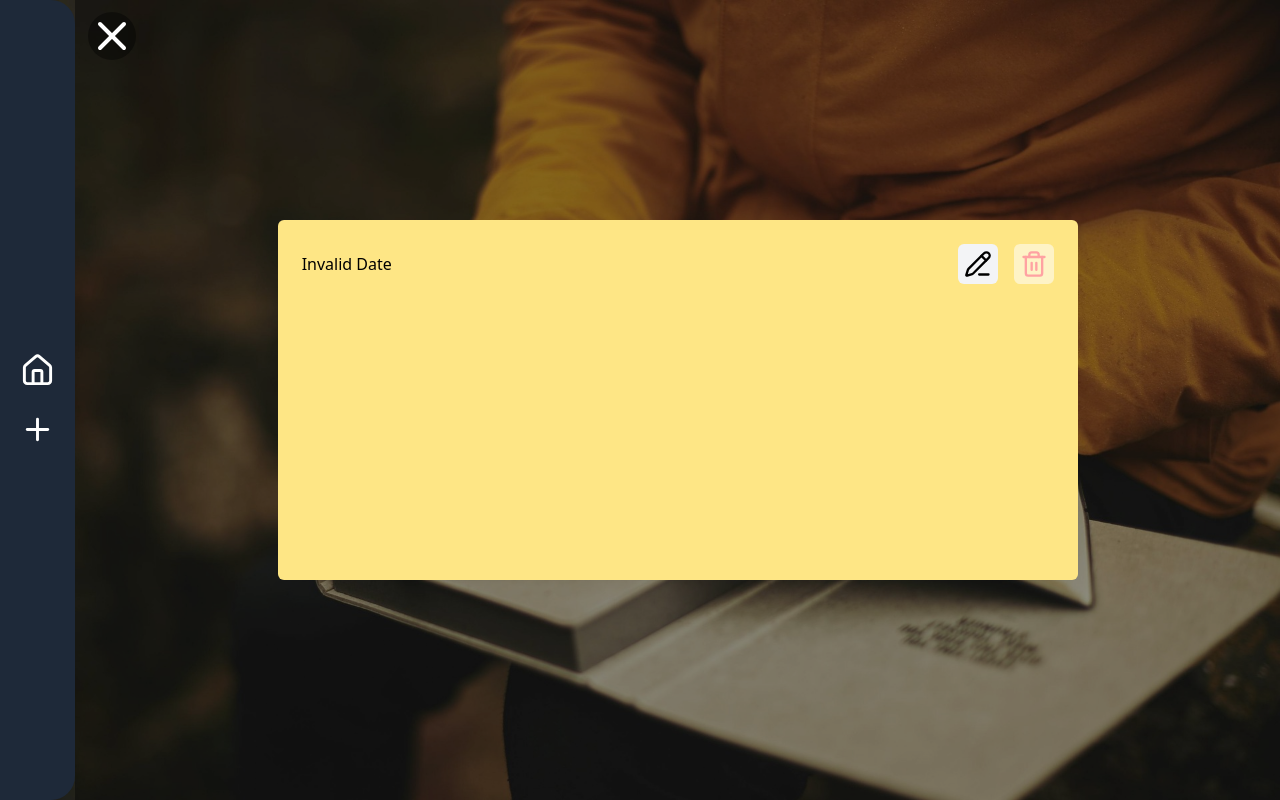
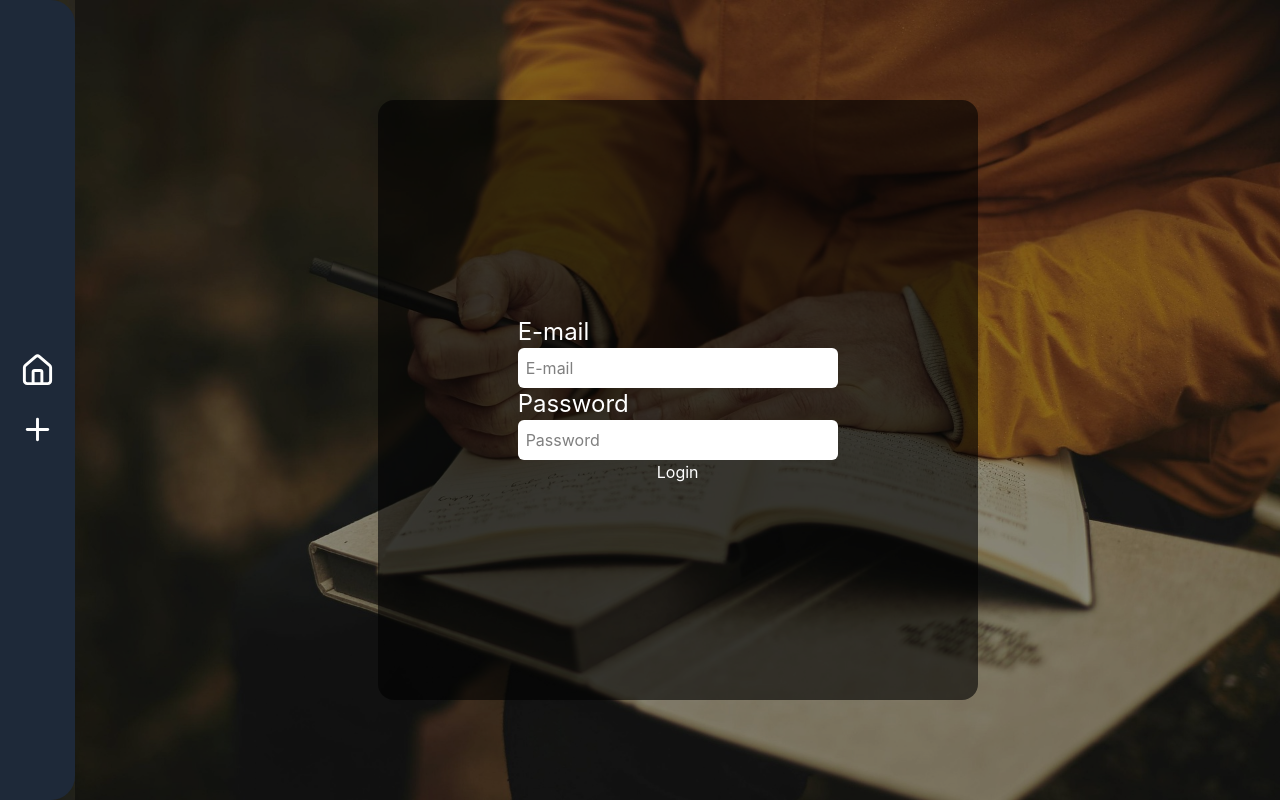
Before and after one commit to Sullivan-Bueno/App-notas, a React (Vite) app in the folder frontend/: page /login in a window 1280 px wide. Built offline with nearby package versions, Linux system fonts and the light colour scheme; no server answers.

Commit message:
feat: login page and JWT token check on main page

```diff
--- a/frontend/src/App.jsx
+++ b/frontend/src/App.jsx
@@ -3,6 +3,7 @@ import SideBar from "./components/SideBar.jsx";
 import Home from "./pages/Home.jsx";
 import AddNote from "./pages/AddNote.jsx";
 import UpdateNote from "./pages/UpdateNote.jsx";
+import Login from "./pages/Login.jsx";
 import { BrowserRouter, Routes, Route } from "react-router-dom";
 
 function App() {
@@ -12,6 +13,7 @@ function App() {
         <SideBar />
         <Routes>
           <Route path="/" element={<Home type="allNotes" />} />
+          <Route path="/login" element={<Login />} />
           <Route path="/:id" element={<Home type="SingleNote" />} />
           <Route path="/addnotes" element={<AddNote />} />
           <Route path="/updatenote/:id" element={<UpdateNote />} />
--- /dev/null
+++ b/frontend/src/components/MessageComponent.jsx
@@ -0,0 +1,11 @@
+const MessageComponent = (props) => {
+  return (
+    <div className="min-h-screen w-full flex justify-center items-center bg-[rgba(0,0,0,0.4)]">
+      <div className="p-10 rounded-4xl bg-[rgba(0,0,0,0.6)]">
+        <h1 className="text-white text-3xl ">{props.children}</h1>
+      </div>
+    </div>
+  );
+};
+
+export default MessageComponent;
--- a/frontend/src/main.jsx
+++ b/frontend/src/main.jsx
@@ -1,13 +1,15 @@
 import { StrictMode } from "react";
 import { createRoot } from "react-dom/client";
+import { CookiesProvider } from "react-cookie";
 import "./App.css";
 import App from "./App.jsx";
 
-
 createRoot(document.getElementById("root")).render(
-  <div className="h-screen w-screen bg-[url(/imagem.jpg)] bg-cover flex">
-    <StrictMode>
-      <App />
-    </StrictMode>
-  </div>
+  <CookiesProvider>
+    <div className="h-screen w-screen bg-[url(/imagem.jpg)] bg-cover flex">
+      <StrictMode>
+        <App />
+      </StrictMode>
+    </div>
+  </CookiesProvider>,
 );
--- a/frontend/src/pages/AllNotes.jsx
+++ b/frontend/src/pages/AllNotes.jsx
@@ -2,32 +2,21 @@ import Note from "../components/Note";
 import { useNavigate } from "react-router-dom";
 import { Search } from "lucide-react";
 import { useState } from "react";
+import MessageComponent from "../components/MessageComponent";
 
 const AllNotes = ({ note, loading }) => {
   const [filter, setFilter] = useState("");
   const navigate = useNavigate();
   const filteredNotes = note.filter((n) =>
-  n.title.toLowerCase().includes(filter.toLowerCase()),
-);
+    n.title.toLowerCase().includes(filter.toLowerCase()),
+  );
 
   if (loading) {
-    return (
-      <div className="min-h-screen w-full flex justify-center items-center bg-[rgba(0,0,0,0.4)]">
-        <div className="p-10 rounded-4xl bg-[rgba(0,0,0,0.6)]">
-          <h1 className="text-white text-3xl ">Carregando...</h1>
-        </div>
-      </div>
-    );
+    return <MessageComponent>Carregando...</MessageComponent>;
   }
 
   if (note.length == 0) {
-    return (
-      <div className="h-full w-full flex justify-center items-center bg-[rgba(0,0,0,0.4)]">
-        <div className="p-10 rounded-4xl bg-[rgba(0,0,0,0.6)]">
-          <h1 className="text-white text-3xl ">Notas não encontradas</h1>
-        </div>
-      </div>
-    );
+    return <MessageComponent>Notas não encontradas</MessageComponent>;
   }
 
   function handleFilterChange(e) {
--- a/frontend/src/pages/Home.jsx
+++ b/frontend/src/pages/Home.jsx
@@ -2,15 +2,21 @@ import { useEffect, useState } from "react";
 import AllNotes from "./AllNotes.jsx";
 import SingleNote from "./SingleNote.jsx";
 import axios from "axios";
-import { useParams } from "react-router-dom";
+import { useNavigate, useParams } from "react-router-dom";
+import { useCookies } from "react-cookie";
 
 const Home = ({ type }) => {
+  const navigate = useNavigate();
   const { id } = useParams();
   const [note, setNote] = useState({});
   const [noteArray, setNoteArray] = useState([]);
   const [loading, setLoading] = useState(false);
+  const [cookies] = useCookies();
 
   useEffect(() => {
+    if (cookies.token == undefined) {
+      navigate("/login");
+    }
     async function getNote() {
       try {
         setLoading(true);
@@ -30,7 +36,7 @@ const Home = ({ type }) => {
       }
     }
     getNote();
-  }, [id]);
+  }, [id, cookies.token2, navigate]);
 
   if (type === "SingleNote") {
     return <SingleNote note={note} loading={loading} />;
--- /dev/null
+++ b/frontend/src/pages/Login.jsx
@@ -0,0 +1,72 @@
+import { useEffect, useState } from "react";
+import { useCookies } from "react-cookie";
+import { useNavigate } from "react-router-dom";
+
+import axios from "axios";
+
+const Login = () => {
+  const [cookies, setCookie, removeCookie] = useCookies(["token"]);
+  const [email, setEmail] = useState("");
+  const [password, setPassword] = useState("");
+  const navigate = useNavigate();
+
+  function handleEmailChange(e) {
+    setEmail(e.target.value);
+  }
+
+  function handlePasswordChange(e) {
+    setPassword(e.target.value);
+  }
+
+  async function handleLoginClick(email, password) {
+    try {
+      const token = await axios.post("http://localhost:5000/user/auth", {
+        email: email,
+        password: password,
+      });
+      setCookie("token", token.data.token);
+      navigate("/");
+    } catch (err) {
+      alert("Email ou senha inválidos");
+      console.error(err);
+    }
+  }
+
+  return (
+    <div className="flex justify-center items-center w-full h-full bg-[rgba(0,0,0,0.4)]">
+      <div className="flex justify-center itens-center h-150 w-150 bg-[rgba(0,0,0,0.6)] p-4 rounded-2xl">
+        <div className="text-white flex flex-col justify-center">
+          <label htmlFor="email" className="text-2xl">
+            E-mail
+          </label>
+          <input
+            value={email}
+            onChange={handleEmailChange}
+            type="text"
+            className="bg-white h-10 w-80 text-black rounded-md p-2"
+            placeholder="E-mail"
+          />
+          <label htmlFor="password" className="text-2xl">
+            Password
+          </label>
+          <input
+            value={password}
+            onChange={handlePasswordChange}
+            type="password"
+            className="bg-white h-10 w-80 text-black rounded-md p-2"
+            placeholder="Password"
+          />
+          <button
+            onClick={() => {
+              handleLoginClick(email, password);
+            }}
+          >
+            Login
+          </button>
+        </div>
+      </div>
+    </div>
+  );
+};
+
+export default Login;
--- a/frontend/src/pages/SingleNote.jsx
+++ b/frontend/src/pages/SingleNote.jsx
@@ -1,7 +1,8 @@
 import { X, Trash2, PencilLine } from "lucide-react";
 import { useNavigate } from "react-router-dom";
-import { formatDate } from "../utils/formatDate"
+import { formatDate } from "../utils/formatDate";
 import axios from "axios";
+import Loading from "../components/MessageComponent";
 
 const SingleNote = ({ note, loading }) => {
   const navigate = useNavigate();
@@ -11,13 +12,7 @@ const SingleNote = ({ note, loading }) => {
   }
 
   if (loading) {
-    return (
-      <div className="min-h-screen w-full flex justify-center items-center bg-[rgba(0,0,0,0.4)]">
-        <div className="p-10 rounded-4xl bg-[rgba(0,0,0,0.6)]">
-          <h1 className="text-white text-3xl ">Carregando...</h1>
-        </div>
-      </div>
-    );
+    return <Loading>Carregando...</Loading>;
   }
 
   async function handleDeleteClick(id) {
@@ -38,7 +33,7 @@ const SingleNote = ({ note, loading }) => {
   return (
     <div className="flex justify-center items-center h-full w-full bg-[rgba(0,0,0,0.4)] bg-blend-color">
       <X
-        className="cursor-pointer bg-[rgba(0,0,0,0.4)] bg-blend-color text-white h-[48px] w-[48px] rounded-3xl absolute top-3 left-22 hover:bg-white hover:text-black ease-in transition-all"
+        className="cursor-pointer bg-[rgba(0,0,0,0.4)] bg-blend-color text-white h-12 w-12 rounded-3xl absolute top-3 left-22 hover:bg-white hover:text-black ease-in transition-all"
         onClick={handleXClick}
       />
       <div className="flex flex-col gap-2 text-black h-90 w-200 bg-amber-200 p-6 rounded-md">
--- a/frontend/src/pages/UpdateNote.jsx
+++ b/frontend/src/pages/UpdateNote.jsx
@@ -51,7 +51,7 @@ const UpdateNote = () => {
   return (
     <div className="flex justify-center items-center h-full w-full bg-[rgba(0,0,0,0.4)] bg-blend-color">
       <ArrowBigLeft
-        className="cursor-pointer bg-[rgba(0,0,0,0.4)] bg-blend-color text-white h-[48px] w-[48px] rounded-3xl absolute top-3 left-22 hover:bg-white hover:text-black ease-in transition-all"
+        className="cursor-pointer bg-[rgba(0,0,0,0.4)] bg-blend-color text-white h-12 w-12 rounded-3xl absolute top-3 left-22 hover:bg-white hover:text-black ease-in transition-all"
         onClick={handleXClick}
       />
       <div className="flex flex-col gap-2 text-black h-150 w-250 bg-gray-800 p-6 rounded-3xl">
@@ -70,7 +70,7 @@ const UpdateNote = () => {
           onChange={onChangeDescription}
         ></textarea>
         <button
-          className="cursor-pointer p-2 border-white border-1 w-50 self-center text-white hover:bg-white hover:text-black transition-all ease-in rounded-2xl"
+          className="cursor-pointer p-2 border-white border w-50 self-center text-white hover:bg-white hover:text-black transition-all ease-in rounded-2xl"
           onClick={handleSubmitClick}
         >
           Concluir alterações
```
Also changed, not shown: frontend/package.json (+7 -3 lines), 1 other file (tests, documents, lock files or other folders).
